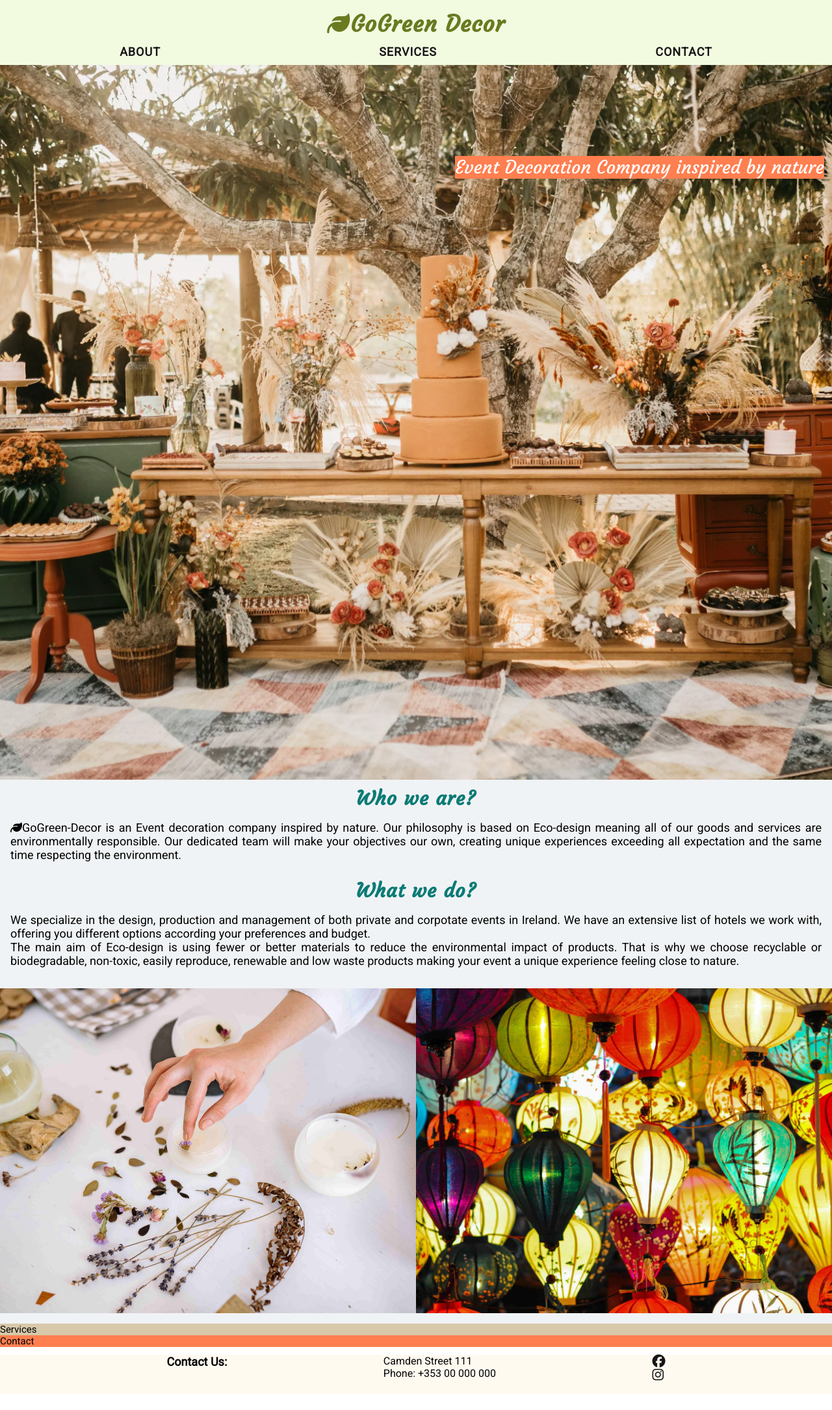
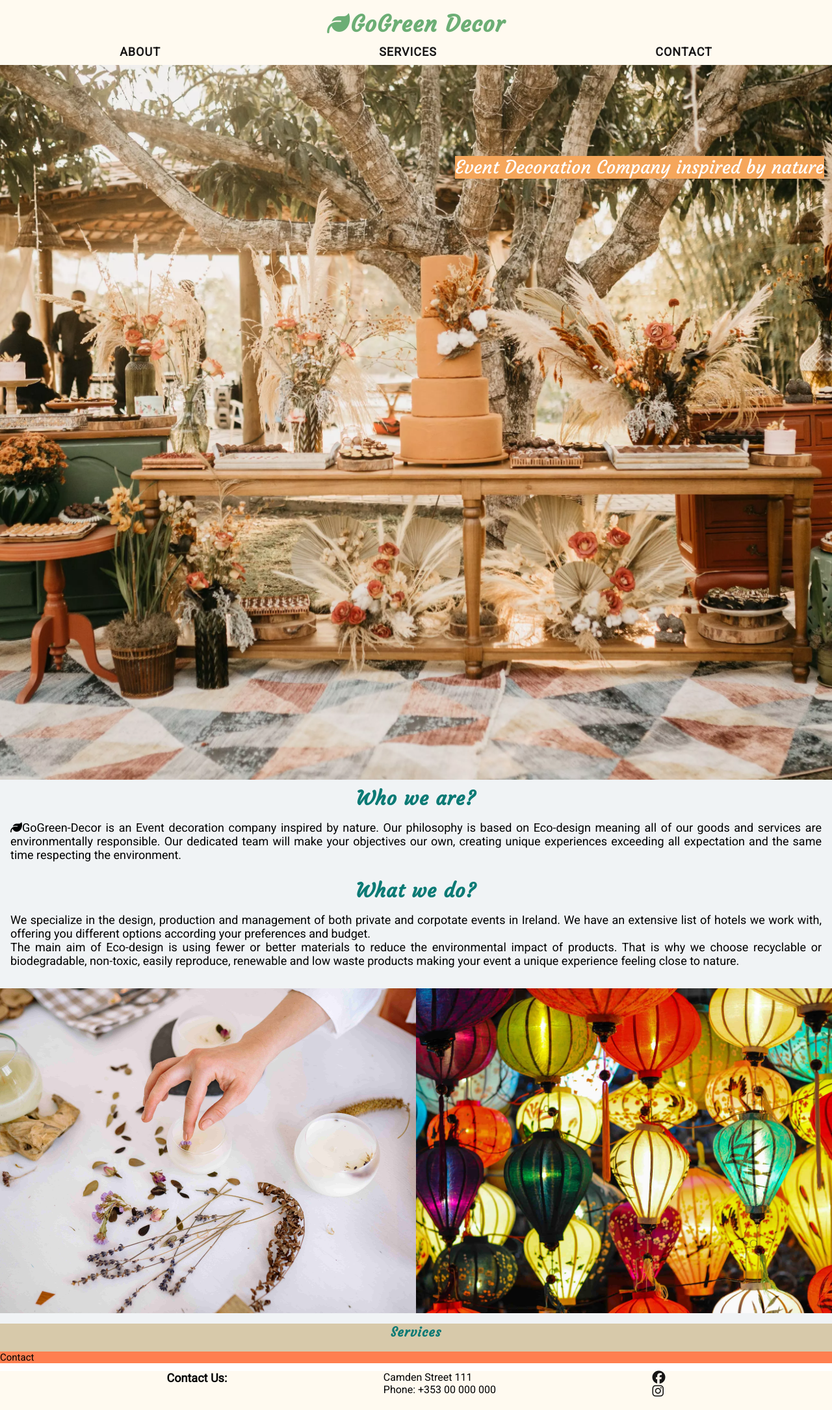
Before and after one commit to Ana-Paula-Guz/GoGreen--Decor, a plain HTML site: page index.html in a window 1280 px wide. Shown: the whole page at 65% size. Before the commit the page ends 2145 px from the top, so only its background shows below. Drawn offline with Linux system fonts and the light colour scheme.

Commit message:
Add basic structure for the services section

```diff
--- a/assets/css/style.css
+++ b/assets/css/style.css
@@ -12,7 +12,7 @@
 
 /*Flexbox and gral style for header*/
 header {
-    background-color: #F2FBE0;
+    background-color: #FFFAF0;
     padding: 0 1rem;
     position: fixed;
     z-index: 99;
@@ -26,7 +26,7 @@ header {
 /*Style for my H1*/
 h1 {
     font-family: 'Courgette', sans-serif;
-    color: #697A21;
+    color: #6CAE75;
     letter-spacing: 1px;
     font-size: 30px;
     text-align: center;
@@ -57,7 +57,8 @@ li>a {
 
 /*Shows the user in which page/section are on*/
 .active:hover {
-    background: #FF7F50;
+    background: #F5A65B;
+    padding: 5px;
 }
 
 /*Style for Main content*/
@@ -78,9 +79,9 @@ li>a {
     font-family: 'Courgette', sans-serif;
     text-align: center;
     position: absolute;
-    color: #ffffff;
+    color: white;
     top: 20%;
-    background-color: #FF7F50;
+    background-color: #F5A65B;
     font-size: 18px;
    }
 
--- a/index.html
+++ b/index.html
@@ -16,7 +16,7 @@
     <title>GoGreen-Decor</title>
     <link rel="stylesheet" href="assets/css/style.css" />
   </head>
-  <!--Main content-->
+  <!--Main content- Header-->
   <body>
     <header>
       <a href="index.html">
@@ -86,7 +86,14 @@
         </div>
       </section>
       <!--Section Services-->
-      <section id="services">Services</section>
+      <section id="services">
+        <h2>Services</h2>
+        <p></p>
+        <div>
+            <img src="" alt="">
+            <img src="" alt="">
+        </div>
+      </section>
       <!--Section Contact-->
       <section id="contact">Contact</section>
     </main>
```
Also changed, not shown: assets/images/corporate-table.jpg (added), assets/images/wedding-table.jpg (added).
